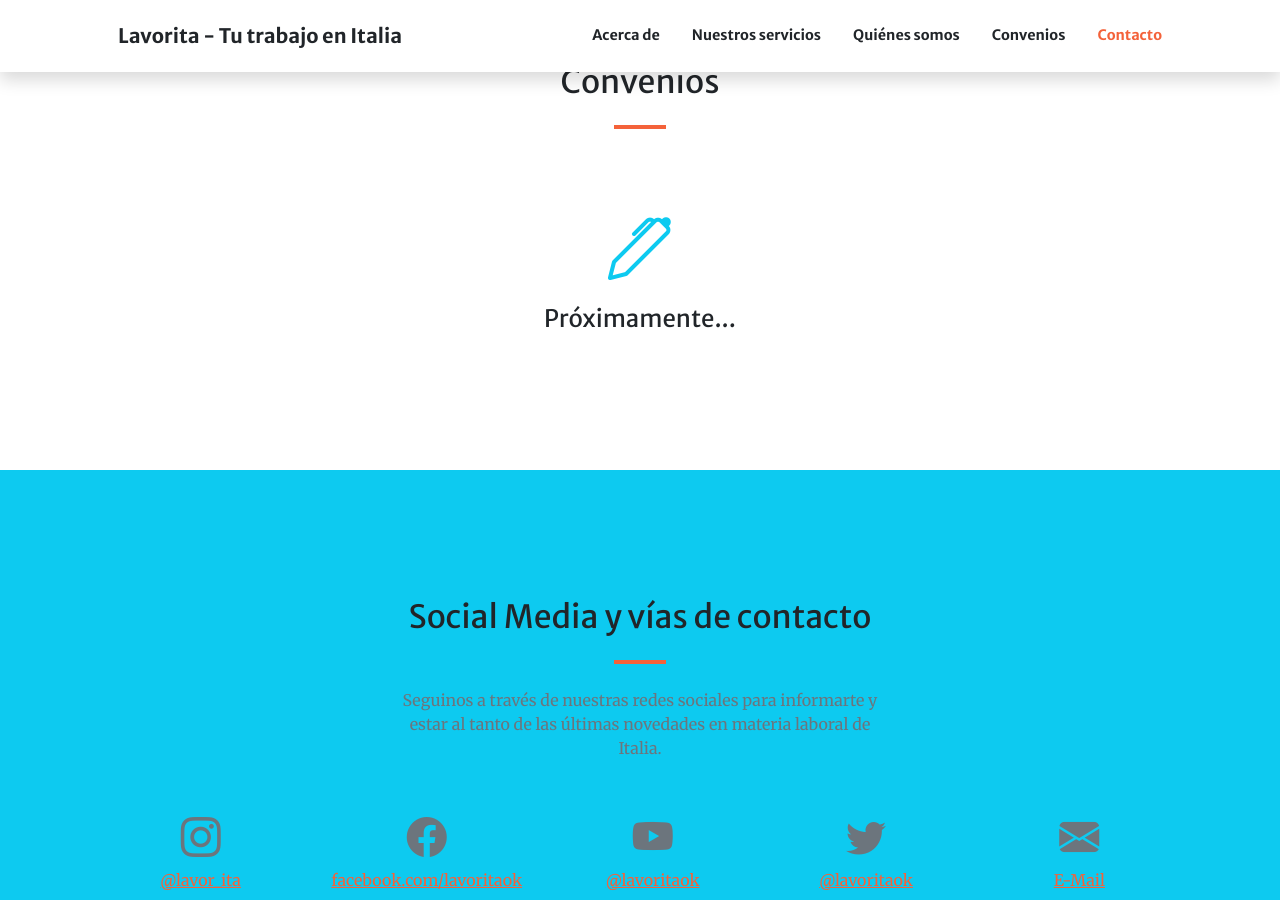
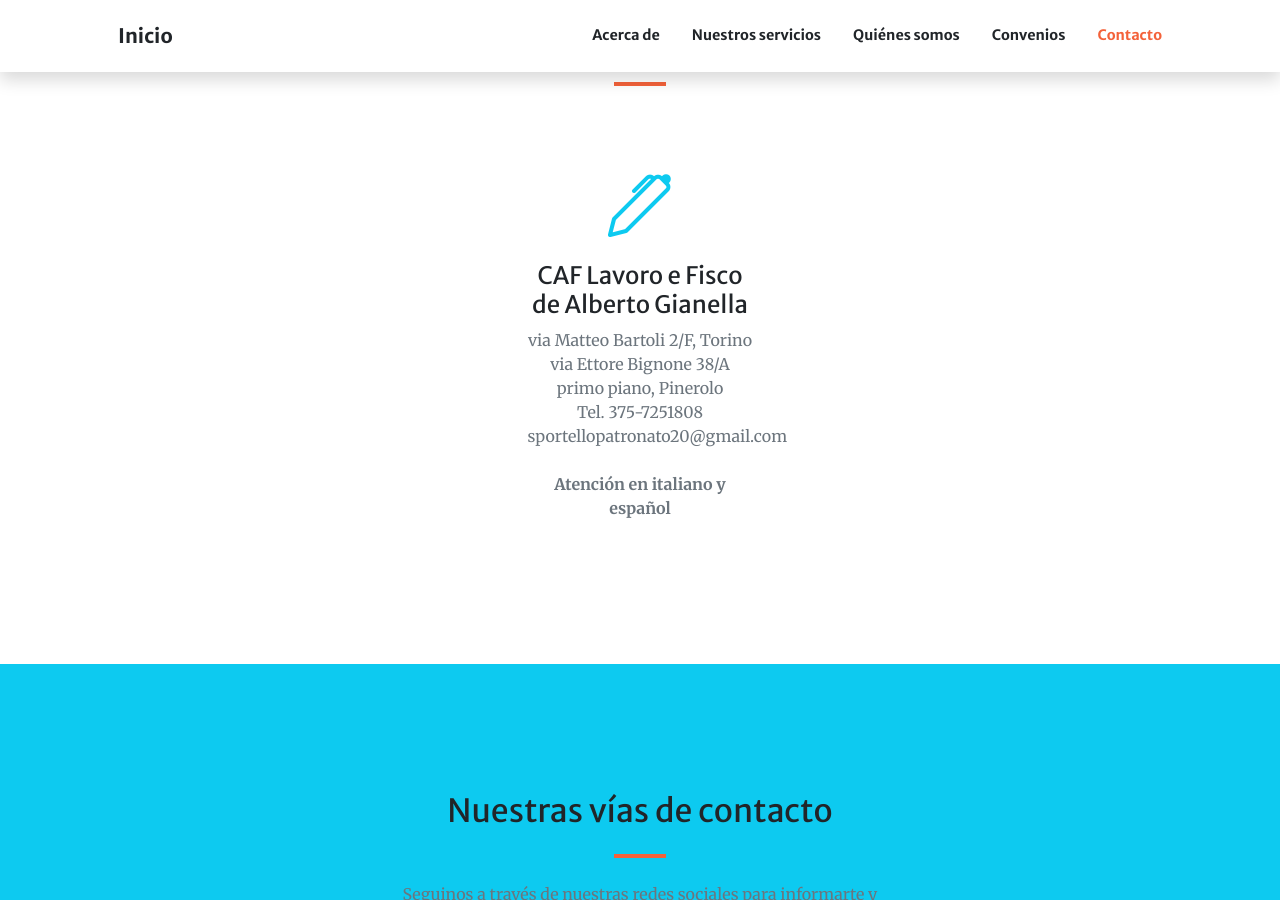
Before and after one commit to lavoritaok/lavorita, a Jekyll site: the page built from index.md, in a window 1280 px wide and 900 px high, scrolled down 2914 px. Built offline with Jekyll 4.4.1, drawn with Linux system fonts in a browser that asks for light colours; comment, search, counter and statistics services are not loaded; some of the changed text lies outside the part shown.

Commit message:
Improved l&f

```diff
--- a/_config.yml
+++ b/_config.yml
@@ -5,7 +5,7 @@ repository: vvalchev/creative-theme-jekyll-new
 baseurl: "/lavorita/" # the subpath of your site, e.g. /blog/
 url: "" # the base hostname & protocol for your site
 author: Copyright &copy; 2024 - Lavorita
-lang: en_US
+lang: es
 
 # Build settings
 safe: true # always trues on github-pages, disables _plugins/
--- a/_includes/contacto.html
+++ b/_includes/contacto.html
@@ -4,14 +4,15 @@
       <div class="col-lg-8 col-xl-6 text-center">
         <h2 class="mt-0">{{ section.title }}</h2>
         <hr class="divider border border-primary border-2">
-      <p class="text-muted mb-5">{{ section.text }}</p>
-    </div>
+        <p class="text-muted mb-5">{{ section.text }}</p>
+      </div>
     </div>
     <div class="row gx-4 gx-lg-5 justify-content-center mb-5">
       {% for action in section.actions %}
       <div class="col ml-auto text-center">
-        <i class="fs-1 {{ action.icon }} mb-3 text-muted"></i>
-        <a class="d-block" href="{{ action.url }}">{{ action.title }}</a>
+        <a title="{{ action.title }}" class="d-block" href="{{ action.url }}">
+          <i class="fs-1 {{ action.icon }} mb-3 text-muted"></i>
+        </a>
       </div>
       {% endfor %}
     </div>
--- a/_includes/nav.html
+++ b/_includes/nav.html
@@ -1,6 +1,7 @@
 <nav class="navbar navbar-expand-lg navbar-light fixed-top py-3" id="mainNav">
     <div class="container px-4 px-lg-5">
-        <a class="navbar-brand" href="#page-top">{{ site.title }}</a>
+        <!-- <a class="navbar-brand" href="#page-top">{{ site.title }}</a> -->
+        <a class="navbar-brand" href="#page-top">Inicio</a>
         <button class="navbar-toggler navbar-toggler-right" type="button" data-bs-toggle="collapse" data-bs-target="#navbarResponsive" aria-controls="navbarResponsive" aria-expanded="false" aria-label="Toggle navigation"><span class="navbar-toggler-icon"></span></button>
         <div class="collapse navbar-collapse" id="navbarResponsive">
             <ul class="navbar-nav ms-auto my-2 my-lg-0">
--- a/_layouts/home.html
+++ b/_layouts/home.html
@@ -6,14 +6,18 @@ layout: base
     <div class="container px-4 px-lg-5 h-100">
         <div class="row gx-4 gx-lg-5 h-100 align-items-center justify-content-center text-center">
             <div class="col-lg-8 align-self-end">
-                <img src="assets/img/logo.png"/>
+                <img width="350px" height="350px" src="assets/img/logo.png" />
                 <h2 class="text-white font-weight-bold">{{ page.header.title }}</h2>
+                <h4 class="text-white font-weight-bold">{{ page.header.subtitle }}</h4>
                 <hr class="divider" />
             </div>
             <div class="col-lg-8 align-self-baseline">
                 <p class="text-white-75 mb-5">{{ page.header.text }}</p>
                 {% if page.header.action %}
-                <a class="btn btn-primary btn-xl" href="{{ page.header.action.url }}">{{ page.header.action.label }}</a>
+                <a href="{{ page.header.action.url }}"
+                    class="btn btn-xl js-scroll-trigger {{ page.header.action.class | default: " btn-primary" }}">
+                    {{page.header.action.label }}
+                </a>
                 {% endif %}
             </div>
         </div>
@@ -21,7 +25,7 @@ layout: base
 </header>
 
 {% for section in page.sections %}
-    {% include {{ section.type }} section=section site=site page=page %}
+{% include {{ section.type }} section=section site=site page=page %}
 {% endfor %}
 
 {{ content }}
--- a/index.md
+++ b/index.md
@@ -87,16 +88,13 @@ sections:
 
   - type: convenios.html
     section_id: convenios
+    #background_style: bg-green text-white
     #background_style: bg-info
     title: Convenios
     convenios:
-      - title: Próximamente...
-        text:
+      - title: CAF Lavoro e Fisco de Alberto Gianella
+        text: via Matteo Bartoli 2/F, Torino<br/>via Ettore Bignone 38/A primo piano, Pinerolo<br/>Tel. 375-7251808<br/>sportellopatronato20@gmail.com<br/><br/><b>Atención en italiano y español</b>
         icon: bi-pen text-info
-
-#      - title: CAF Lavoro e Fisco Alberto Gianella
-#        text: Sedes en Torino y Pinerolo. Atención en italiano y español
-#        icon: bi-pen text-info
         #url: https://startbootstrap.com/
 #      - title: Autoscuola Ape
 #        text: Trámite de la patente guida italiana.
@@ -172,12 +170,15 @@ sections:
   - type: contacto.html
     section_id: contacto
     background_style: bg-info
-    title: Social Media y vías de contacto
+    title: Nuestras vías de contacto
     text: >-
       Seguinos a través de nuestras redes sociales para informarte y estar al tanto de las últimas novedades en materia laboral de Italia.
     actions:
 #    - title: +1 (202) 555-014
 #      icon: bi-telephone-fill
+    - title: E-Mail
+      icon: bi-envelope-fill
+      url: mailto:lavoritaok@gmail.com
     - title: '@lavor_ita'
       icon: bi-instagram
       url: 'https://www.instagram.com/lavor_ita'
@@ -185,13 +186,10 @@ sections:
       icon: bi-facebook
       url: 'https://www.facebook.com/lavoritaok'
     - title: '@lavoritaok'
+      icon: bi-twitter
+      url: 'https://twitter.com/lavoritaok'
+    - title: '@lavoritaok'
       icon: bi-youtube
       url: 'https://www.youtube.com/@lavoritaok'
-    - title: '@lavoritaok'
-      icon: bi-twitter
-      url: 'https://twitter.com/lavoritaok'
-    - title: E-Mail
-      icon: bi-envelope-fill
-      url: mailto:lavoritaok@gmail.com
 
 ---
```
Also changed, not shown: other parts of index.md (+7 -6 lines), assets/android-chrome-192x192.png (added), assets/android-chrome-512x512.png (added), assets/apple-touch-icon.png (added), assets/favicon-16x16.png (added), assets/favicon-32x32.png (added), assets/favicon.ico, assets/img/members/person1.jpg (deleted), assets/img/members/person2.jpg (deleted), assets/img/members/person3.jpg (deleted), assets/img/members/person5.jpg (deleted), assets/img/members/person6.jpg (deleted), assets/img/members/person7.jpg (deleted), assets/img/members/person8.png, 1 more files.
